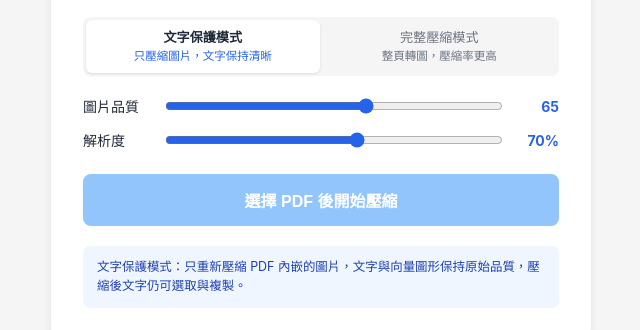
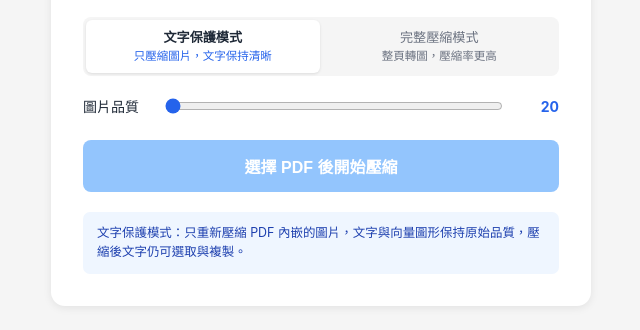
Before and after one commit to lawyerjames/pdf_reduce, a plain HTML site: page index.html in a window 1280 px wide. Shown: the part 332-662 px from the top of the page, without its empty margins (319-959 px from the left). Drawn offline with Linux system fonts and the light colour scheme; a script that the page names is missing.

Commit message:
Set text-protect mode and quality 20 as defaults
Hide resolution slider on initial load for text-protect mode.

Co-Authored-By: Claude Sonnet 4.6 <noreply@anthropic.com>

```diff
--- a/index.html
+++ b/index.html
@@ -243,10 +243,10 @@
         <div class="settings">
             <div class="setting-row">
                 <label>圖片品質</label>
-                <input type="range" id="quality" min="20" max="95" value="65">
-                <span class="value" id="qualityVal">65</span>
+                <input type="range" id="quality" min="20" max="95" value="20">
+                <span class="value" id="qualityVal">20</span>
             </div>
-            <div class="setting-row" id="scaleRow">
+            <div class="setting-row hidden" id="scaleRow">
                 <label>解析度</label>
                 <input type="range" id="scale" min="30" max="100" value="70">
                 <span class="value" id="scaleVal">70%</span>
```
